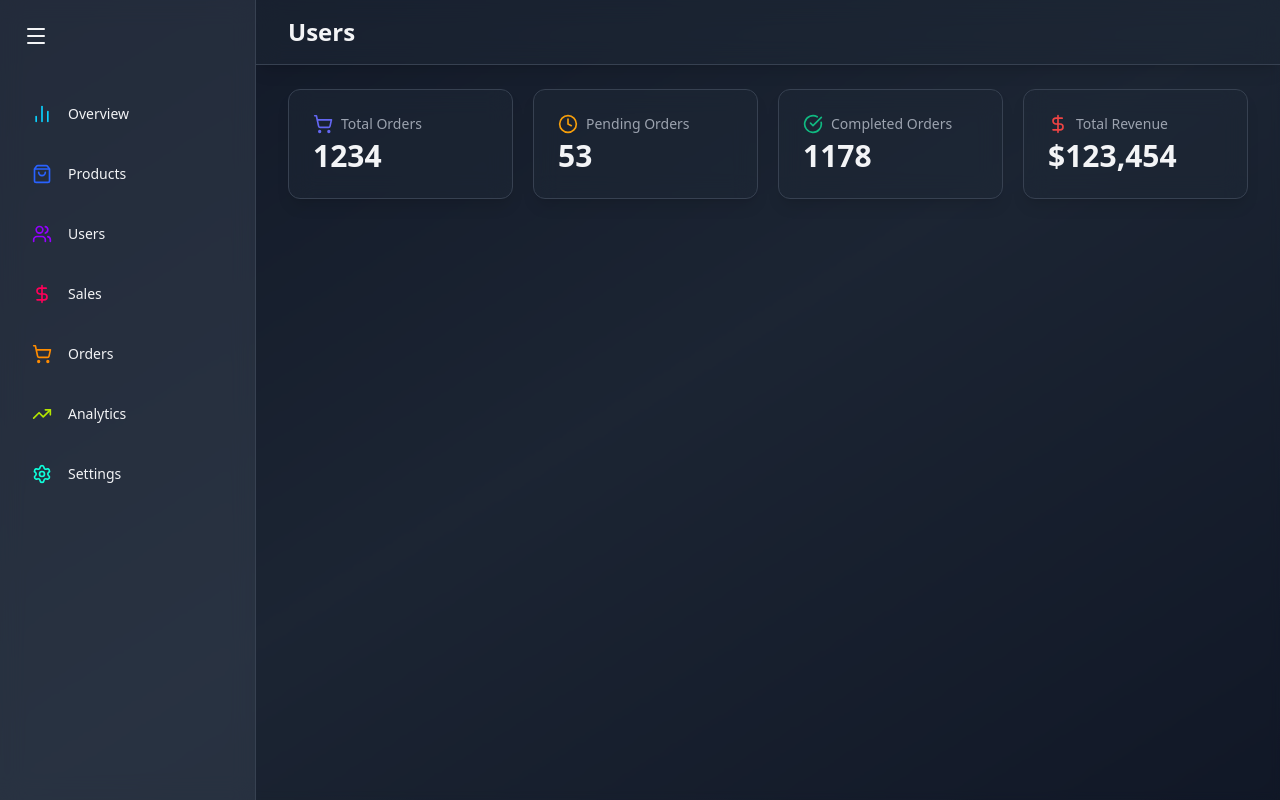
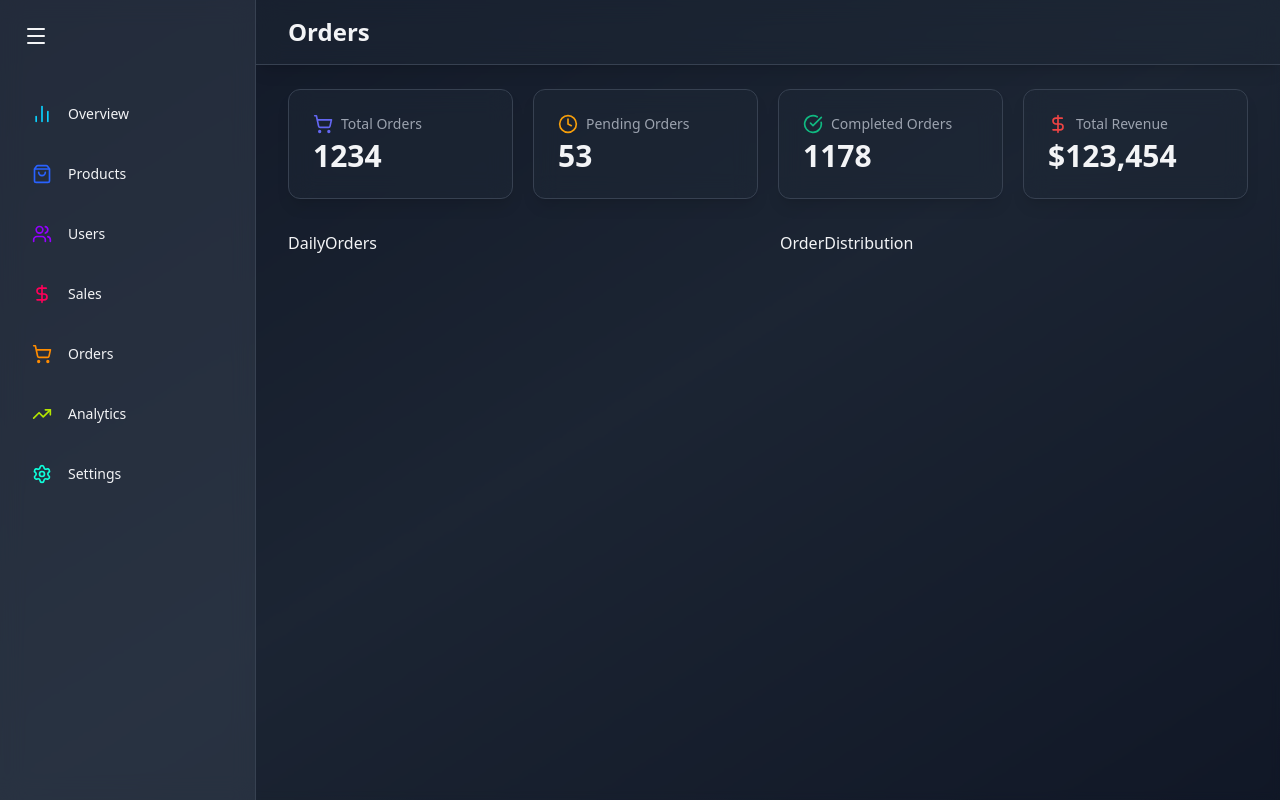
Before and after one commit to devrolet/react-admin-dashboard, a React (Vite) app: page /orders in a window 1280 px wide. Built offline with nearby package versions, Linux system fonts and the light colour scheme.

Commit message:
Create chart components for OrdersPage

```diff
--- /dev/null
+++ b/src/components/orders/DailyOrders.jsx
@@ -0,0 +1,7 @@
+const DailyOrders = () => {
+  return (
+    <div>DailyOrders</div>
+  )
+}
+
+export default DailyOrders
--- /dev/null
+++ b/src/components/orders/OrderDistribution.jsx
@@ -0,0 +1,7 @@
+const OrderDistribution = () => {
+  return (
+    <div>OrderDistribution</div>
+  )
+}
+
+export default OrderDistribution
--- a/src/pages/OrdersPage.jsx
+++ b/src/pages/OrdersPage.jsx
@@ -4,6 +4,8 @@ import { CheckCircle, Clock, DollarSign, ShoppingCart } from "lucide-react";
 
 import Header from "../components/common/Header"
 import StatCard from "../components/common/StatCard";
+import DailyOrders from "../components/orders/DailyOrders";
+import OrderDistribution from "../components/orders/OrderDistribution";
 
 const ORDERS_STATS = {
   totalOrders: 1234,
@@ -15,7 +17,7 @@ const ORDERS_STATS = {
 const OrdersPage = () => {
   return (
     <div className="flex-1 overflow-auto relative z-10">
-      <Header title="Users" />
+      <Header title="Orders" />
       <main className="max-w-7xl mx-auto py-6 px-4 lg:px-8">
         {/* STATS */}
         <motion.div
@@ -49,6 +51,13 @@ const OrdersPage = () => {
             color="#EF4444"
           />
         </motion.div>
+
+        {/* ORDERS CHARTS */}
+        <div className="grid grid-cols-1 lg:grid-cols-2 gap-6 mt-8">
+          <DailyOrders />
+          <OrderDistribution />
+        </div>
+
       </main>
     </div>
   )
```
